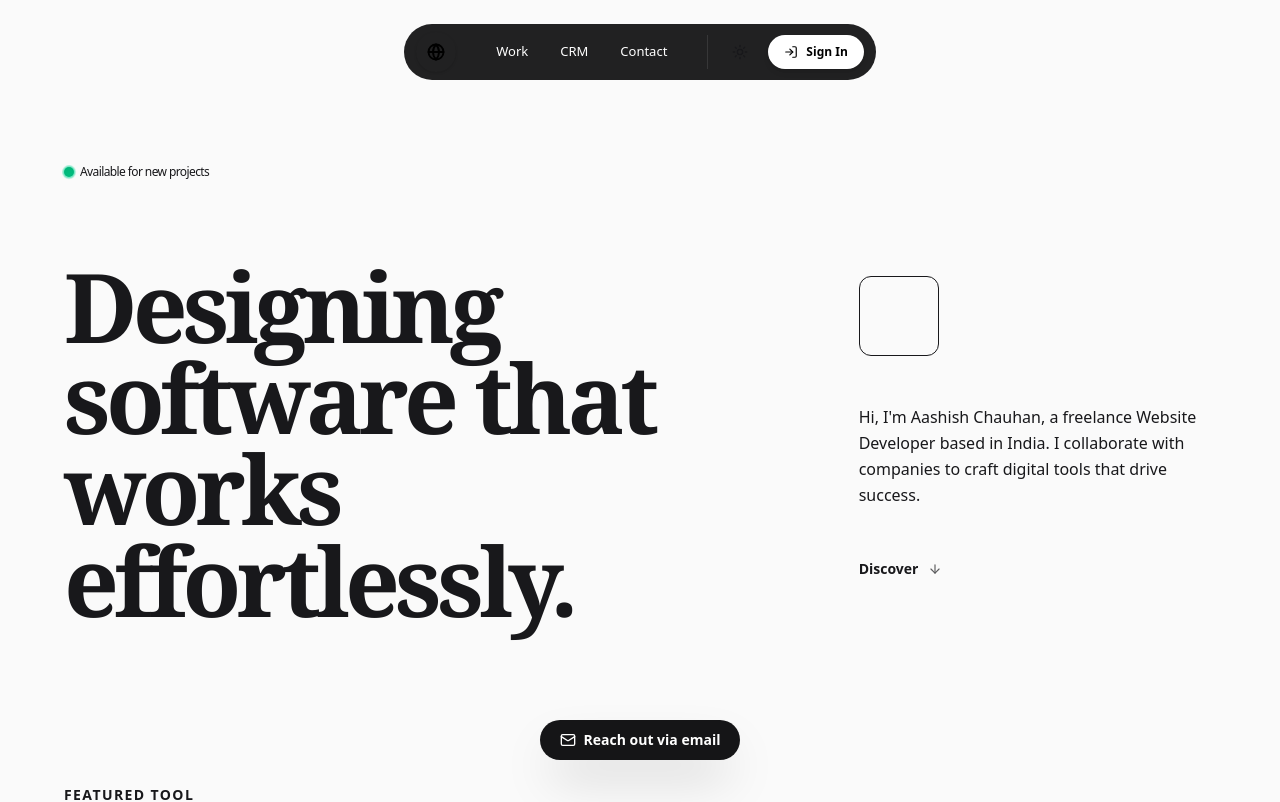
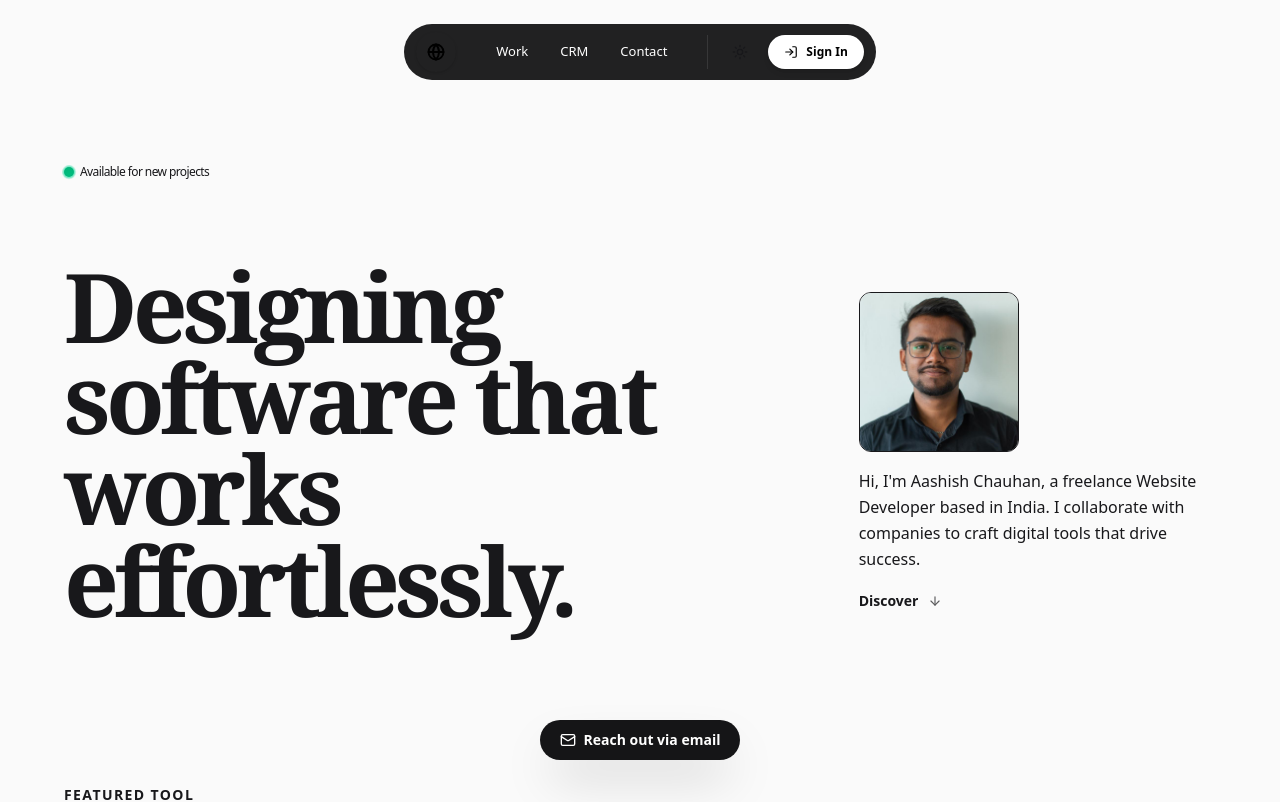
Before and after one commit to aashish21437/zemlo, a Next.js app: page / in a window 1280 px wide. Shown: the top 802 px of the page. Built offline with nearby package versions, Linux system fonts and the light colour scheme; no server answers.

Commit message:
added profile photo

```diff
--- a/app/page.tsx
+++ b/app/page.tsx
@@ -32,8 +32,9 @@ export default function Home() {
               </h1>
             </div>
 
-            <div className="space-y-12 pt-1 md:pt-4">
-              <div className="h-20 w-20 rounded-xl bg-background dark:bg-zinc-800 border border-border" />
+            <div className="space-y-4 pt-1 md:pt-4">
+              <div/>
+              <img className="h-40 w-40 rounded-xl bg-background dark:bg-zinc-800 border border-border" src="ashish.jpg" alt="" />
               <p className="text-base font-medium leading-relaxed text-muted-foreground/80 max-w-sm">
                 Hi, I&apos;m Aashish Chauhan, a freelance Website Developer based in India. I collaborate with companies to craft digital tools that drive success.
               </p>
--- a/components/ui/theme-provider.tsx
+++ b/components/ui/theme-provider.tsx
@@ -4,20 +4,8 @@ import * as React from "react"
 import { ThemeProvider as NextThemesProvider } from "next-themes"
 
 export function ThemeProvider({ children, ...props }: any) {
-  const [mounted, setMounted] = React.useState(false)
-
-  // useEffect only runs on the client.
-  // This is the "on-switch" for the theme engine.
-  React.useEffect(() => {
-    setMounted(true)
-  }, [])
-
-  // During the build and initial server render,
-  // we render children WITHOUT the provider.
-  // This prevents the forbidden script injection.
-  if (!mounted) {
-    return <>{children}</>
-  }
-
+  // We remove the 'mounted' logic entirely.
+  // next-themes is designed to handle the injection,
+  // but it needs the suppressHydrationWarning in layout.tsx to stay quiet.
   return <NextThemesProvider {...props}>{children}</NextThemesProvider>
 }
```
Also changed, not shown: public/ashish.jpg (added).
